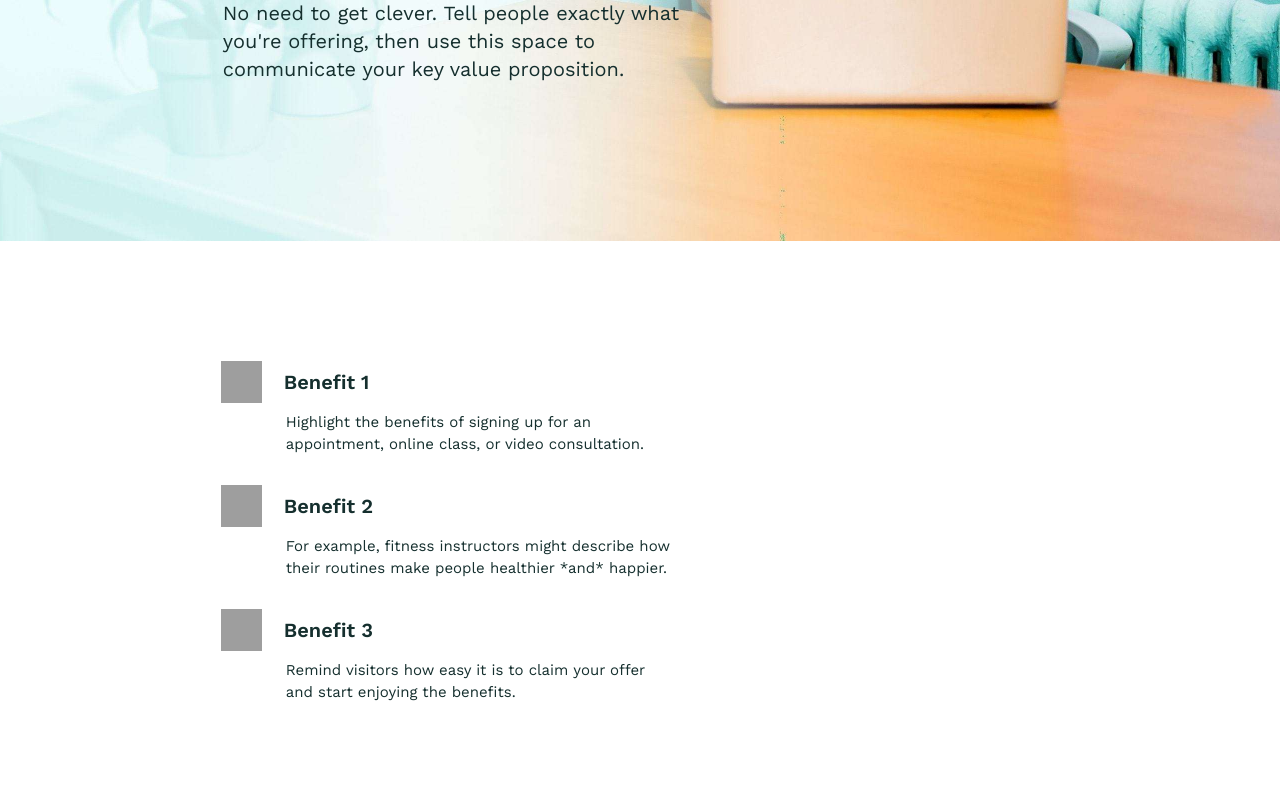
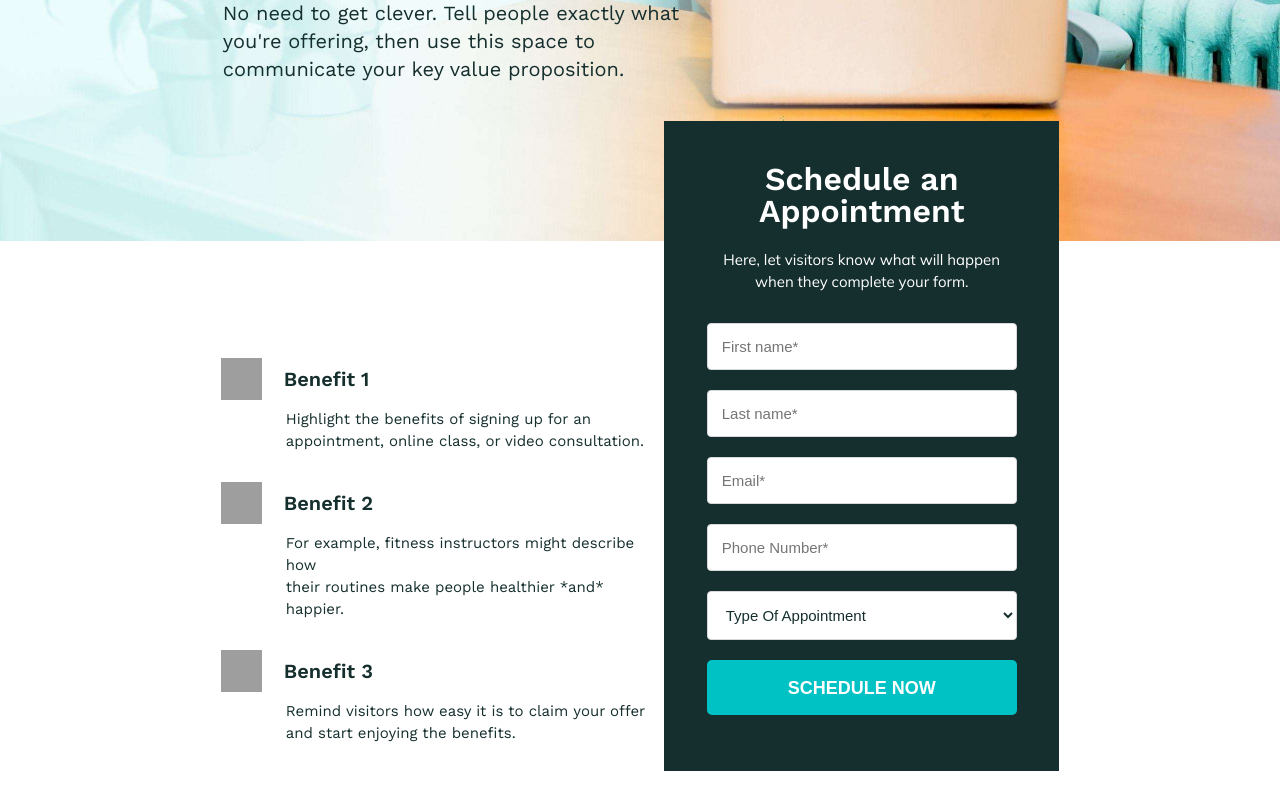
Before and after one commit to nitin-devatraj/multer, a React (Create React App) app: page / in a window 1280 px wide. Shown: the part 480-1290 px from the top of the page. Built offline with nearby package versions, Linux system fonts and the light colour scheme; grey boxes are pictures that could not be loaded.

Commit message:
create AppointmentForm component

```diff
--- a/src/App.js
+++ b/src/App.js
@@ -1,4 +1,5 @@
 import styles from "./App.module.css";
+import AppointmentForm from "./components/appointment-form/AppointmentForm";
 import BenefitSection from "./components/benefits-section/BenefitSection";
 import Header from "./components/header/Header";
 
@@ -8,6 +9,7 @@ function App() {
       <Header />
       <section className={styles.wrapper}>
         <BenefitSection />
+        <AppointmentForm />
       </section>
     </>
   );
--- a/src/App.module.css
+++ b/src/App.module.css
@@ -1,5 +1,7 @@
 .wrapper {
   width: 65.5vw;
-  margin: 0px auto;
-  padding: 120px 0px 200px;
+  margin: auto;
+  display: flex;
+  justify-content: space-between;
+  align-items: center;
 }
--- a/src/components/appointment-form/AppointmentForm.js
+++ b/src/components/appointment-form/AppointmentForm.js
@@ -0,0 +1,35 @@
+import React from "react";
+import styles from "./AppointmentForm.module.css";
+
+function AppointmentForm() {
+  return (
+    <form className={styles.form}>
+      <div className={styles.cta_wrapper}>
+        <h3>
+          Schedule an <br /> Appointment
+        </h3>
+        <p>
+          Here, let visitors know what will happen <br /> when they complete
+          your form.
+        </p>
+      </div>
+      <div className={styles.input_wrapper}>
+        <input type="text" name="fname" placeholder="First name*" />
+        <input type="text" name="lname" placeholder="Last name*" />
+        <input type="email" name="email" placeholder="Email*" />
+        <input type="tel" name="phnumber" placeholder="Phone Number*" />
+        <select name="type">
+          <option value="type" selected>
+            Type Of Appointment
+          </option>
+          <option value="type1">Type 1</option>
+          <option value="type2">Type 2</option>
+          <option value="type3">Type 3</option>
+        </select>
+        <button>SCHEDULE NOW</button>
+      </div>
+    </form>
+  );
+}
+
+export default AppointmentForm;
--- a/src/components/appointment-form/AppointmentForm.module.css
+++ b/src/components/appointment-form/AppointmentForm.module.css
@@ -0,0 +1,71 @@
+.form {
+  background-color: #152f2e;
+  width: 400px;
+  height: 650px;
+  display: inline-block;
+  position: relative;
+  top: -120px;
+}
+
+.form h3 {
+  color: white;
+  font-size: 32px;
+  line-height: 32px;
+  margin: 22px;
+}
+
+.form p {
+  margin: 0;
+  color: white;
+  font-size: 15px;
+  line-height: 22px;
+  font-family: "Mulish", sans-serif;
+}
+
+.form .cta_wrapper {
+  width: 280px;
+  margin: auto;
+  padding: 20px 0px 10px;
+  text-align: center;
+}
+
+.form input,
+select {
+  padding: 14px;
+  border: 1px solid#d8d8d8;
+  border-radius: 4px;
+  margin: 20px auto 0px;
+  width: 280px;
+  font-size: 15px;
+  line-height: 15px;
+  background-color: #fff;
+  color: #152f2e;
+}
+
+.form .input_wrapper {
+  text-align: center;
+  padding-bottom: 50px;
+}
+
+.form input:focus,
+select:focus {
+  outline: none;
+}
+
+.form select {
+  width: 310px;
+}
+
+.form button {
+  border-style: none;
+  border-radius: 5px;
+  height: 55px;
+  color: #fff;
+  width: 310px;
+  text-align: center;
+  margin: 20px auto 0px;
+  font-size: 18px;
+  line-height: 22px;
+  font-weight: 600;
+  background-color: #00c2c5;
+}
--- a/src/components/benefits-section/BenefitSection.module.css
+++ b/src/components/benefits-section/BenefitSection.module.css
@@ -1,3 +1,7 @@
+.section {
+  display: inline-block;
+}
+
 .section h4 {
   color: #152f2e;
   font-size: 20px;
```
